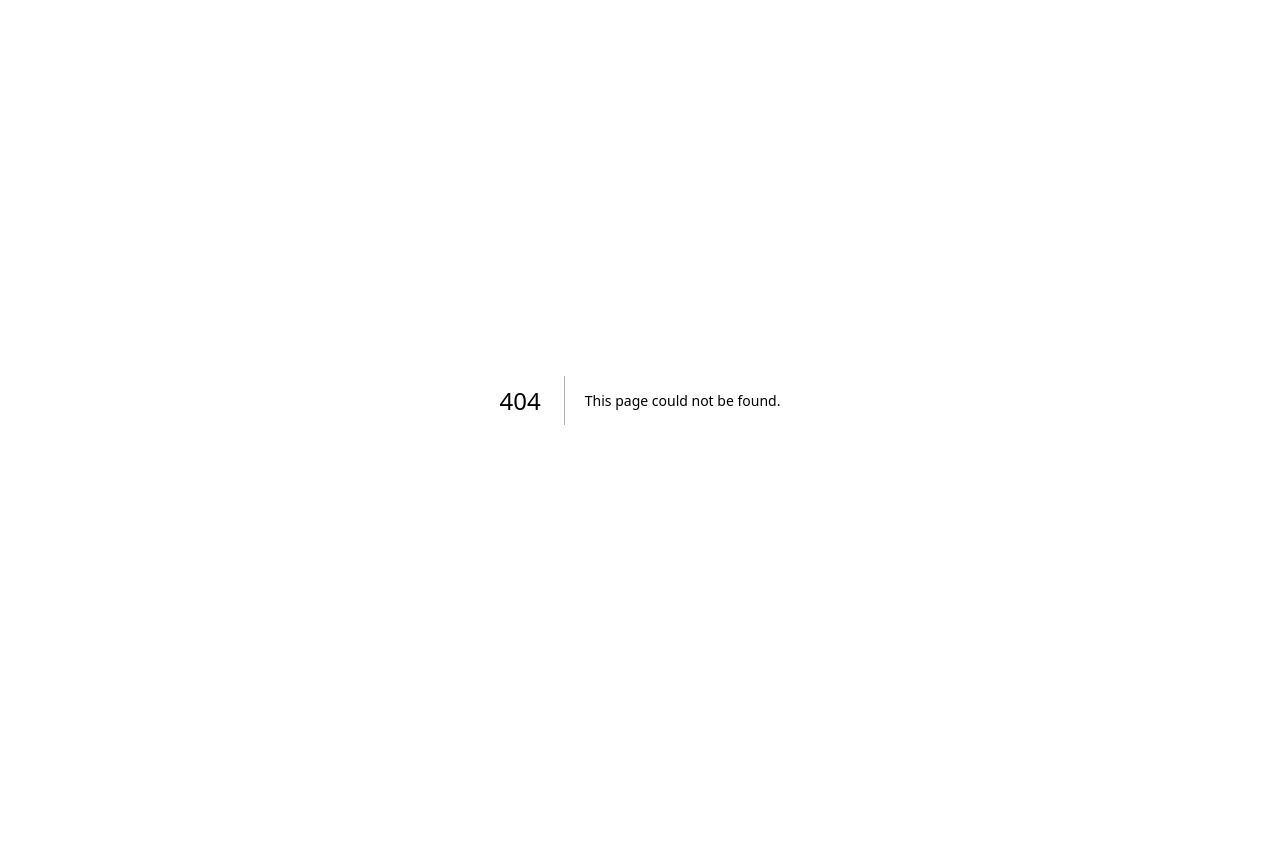
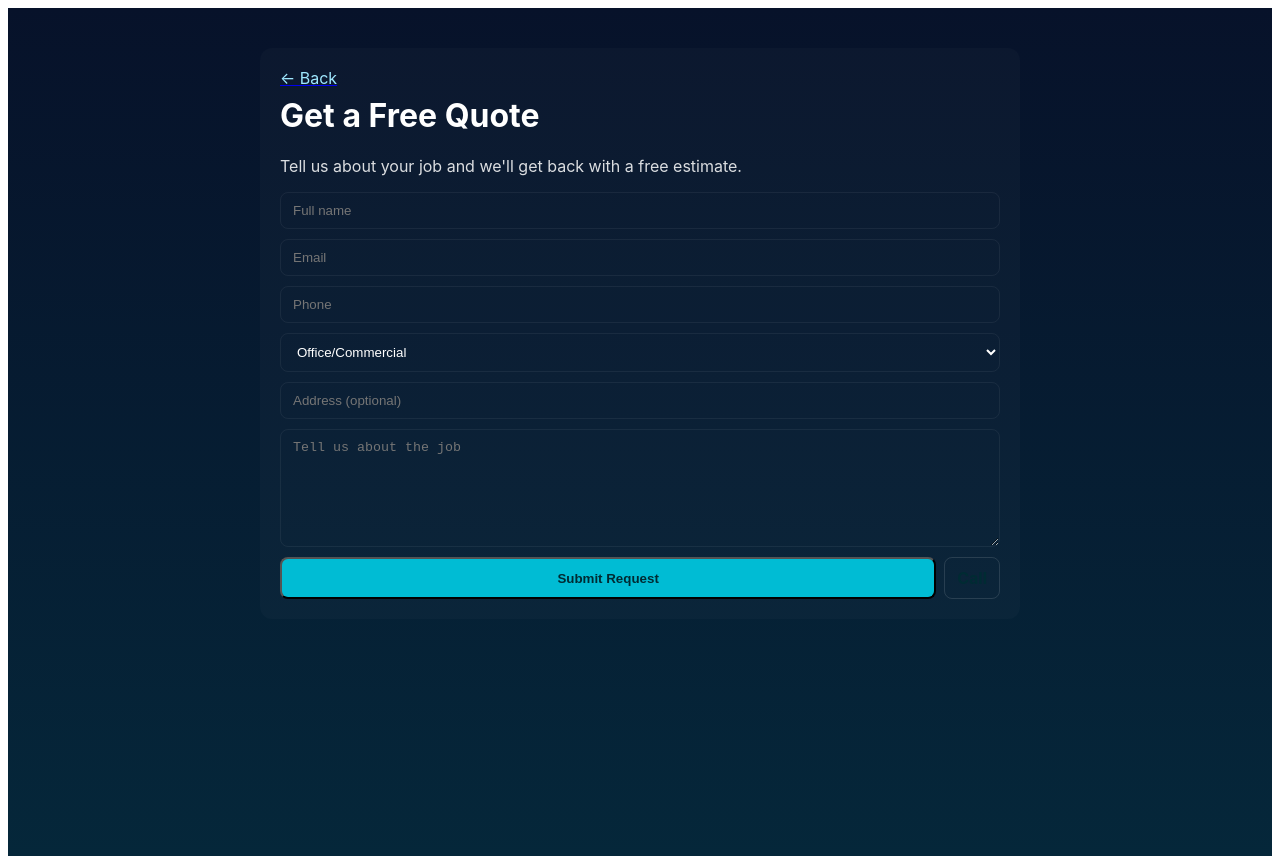
Before and after one commit to 28Bubbles/28Bubbles-site, a Next.js app: page /quote in a window 1280 px wide. Before the commit this address had no page. Before the commit the page ends 800 px from the top, so only its background shows below. Built offline with nearby package versions, Linux system fonts and the light colour scheme.

Commit message:
Create quote.js

```diff
--- /dev/null
+++ b/pages/quote.js
@@ -0,0 +1,66 @@
+// pages/quote.js
+import { useState } from "react";
+import Link from "next/link";
+
+export default function Quote() {
+  const [form, setForm] = useState({ name: "", email: "", phone: "", service: "Office/Commercial", address: "", message: "" });
+  const [status, setStatus] = useState("idle");
+
+  async function submit(e) {
+    e.preventDefault();
+    setStatus("loading");
+    try {
+      // Replace URL below with your Formspree endpoint or your API endpoint
+      const res = await fetch("https://formspree.io/f/your_form_id_here", {
+        method: "POST",
+        headers: { "Content-Type": "application/json" },
+        body: JSON.stringify(form),
+      });
+      if (res.ok) {
+        setStatus("success");
+        setForm({ name: "", email: "", phone: "", service: "Office/Commercial", address: "", message: "" });
+      } else {
+        setStatus("error");
+      }
+    } catch (err) {
+      setStatus("error");
+    }
+  }
+
+  return (
+    <main style={{ minHeight: "100vh", background: "linear-gradient(180deg,#07122a,#05273a)", color: "#fff", padding: 24, fontFamily: "Inter, system-ui, Arial" }}>
+      <div style={{ maxWidth: 720, margin: "16px auto", background: "rgba(255,255,255,0.02)", padding: 20, borderRadius: 12 }}>
+        <Link href="/"><a style={{ color: "#9fe8ff", textDecoration: "none" }}>← Back</a></Link>
+        <h1 style={{ marginTop: 8 }}>Get a Free Quote</h1>
+        <p style={{ opacity: 0.85 }}>Tell us about your job and we'll get back with a free estimate.</p>
+
+        {status === "success" ? (
+          <div style={{ padding: 16, background: "rgba(0,180,220,0.08)", borderRadius: 8 }}>Thanks — we received your request and will contact you shortly.</div>
+        ) : (
+          <form onSubmit={submit} style={{ marginTop: 12, display: "grid", gap: 10 }}>
+            <input required placeholder="Full name" value={form.name} onChange={(e) => setForm({ ...form, name: e.target.value })} style={inputStyle} />
+            <input required placeholder="Email" type="email" value={form.email} onChange={(e) => setForm({ ...form, email: e.target.value })} style={inputStyle} />
+            <input required placeholder="Phone" value={form.phone} onChange={(e) => setForm({ ...form, phone: e.target.value })} style={inputStyle} />
+            <select value={form.service} onChange={(e) => setForm({ ...form, service: e.target.value })} style={inputStyle}>
+              <option>Office/Commercial</option>
+              <option>Residential</option>
+              <option>Move In/Move Out</option>
+              <option>Deep Cleaning</option>
+              <option>Carpet / Floor Care</option>
+            </select>
+            <input placeholder="Address (optional)" value={form.address} onChange={(e) => setForm({ ...form, address: e.target.value })} style={inputStyle} />
+            <textarea placeholder="Tell us about the job" rows="4" value={form.message} onChange={(e) => setForm({ ...form, message: e.target.value })} style={{ ...inputStyle, minHeight: 96 }} />
+            <div style={{ display: "flex", gap: 8 }}>
+              <button type="submit" disabled={status === "loading"} style={{ ...ctaStyle, flex: 1 }}>{status === "loading" ? "Sending…" : "Submit Request"}</button>
+              <a href="tel:+17064284238" style={{ ...ctaStyle, background: "transparent", border: "1px solid rgba(255,255,255,0.12)", padding: "10px 12px", display: "inline-flex", alignItems: "center" }}>Call</a>
+            </div>
+            {status === "error" && <div style={{ color: "#ffbaba" }}>There was an error. Try again or call us at 706-428-4238.</div>}
+          </form>
+        )}
+      </div>
+    </main>
+  );
+}
+
+const inputStyle = { padding: "10px 12px", borderRadius: 8, border: "1px solid rgba(255,255,255,0.06)", background: "transparent", color: "#fff" };
+const ctaStyle = { background: "#00bcd4", color: "#002b33", padding: "10px 14px", borderRadius: 8, textDecoration: "none", fontWeight: 700 };
```
